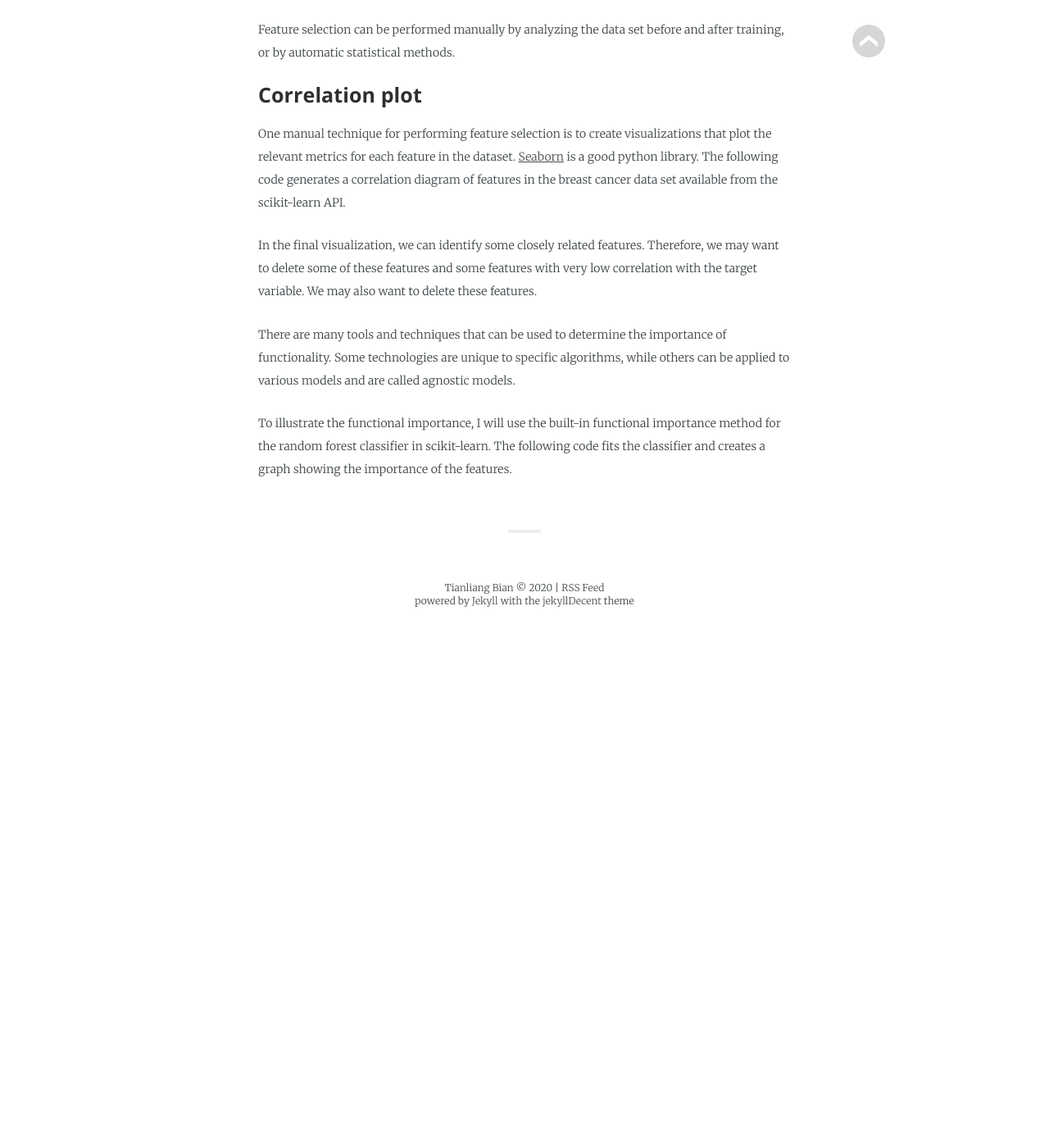
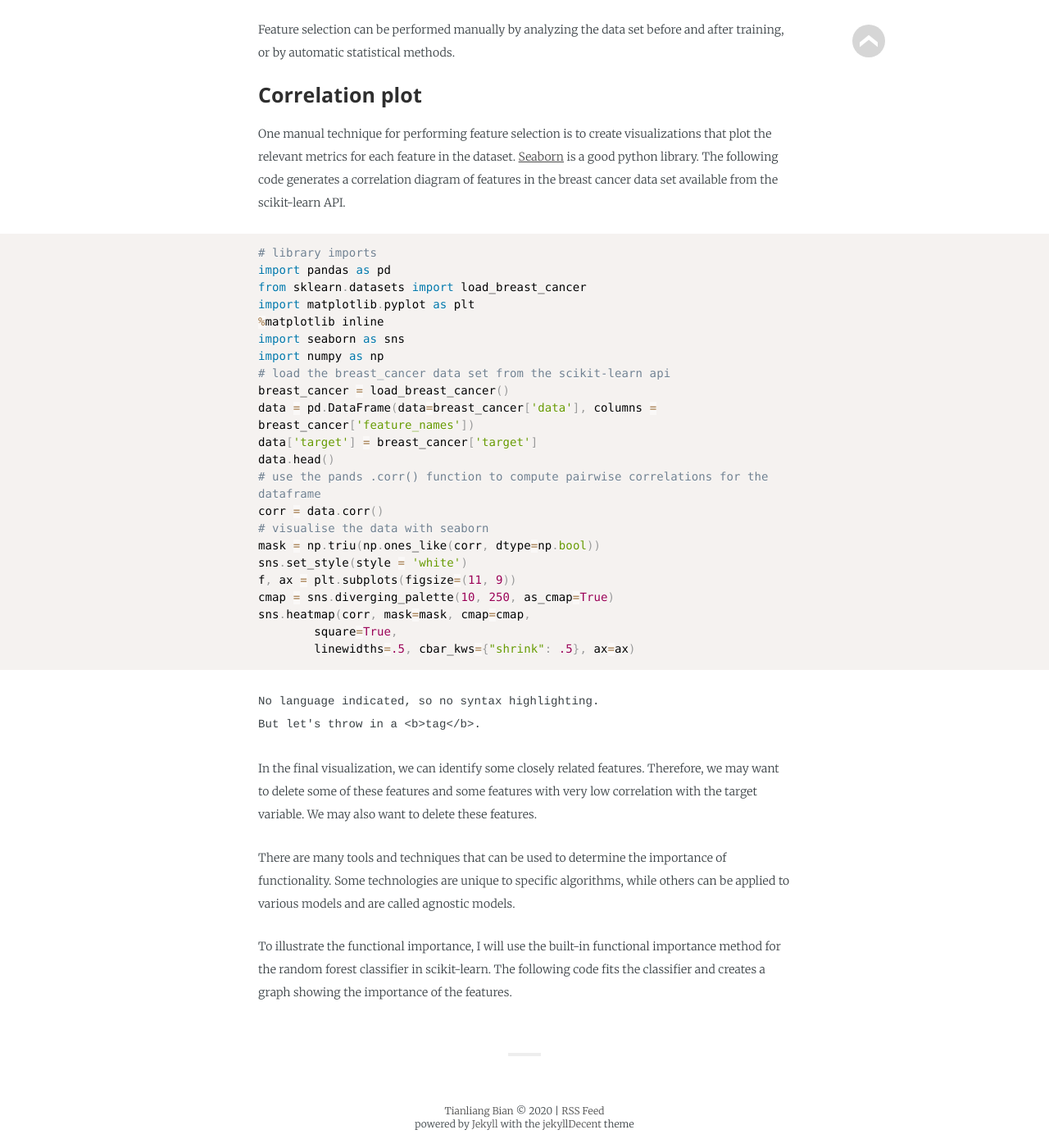
Before and after one commit to TyrionBian/tyrionbian.github.io, a Jekyll site: the page built from _posts/2019-10-16-Model_Feature.md, in a window 1280 px wide and 1400 px high, scrolled down 2043 px. Shown: the whole window at 82% size. Built offline with Jekyll 4.4.1, drawn with Linux system fonts in a browser that asks for light colours; some web fonts are replaced; before the commit the page ends 2804 px from its top, so only the background shows below that.

Commit message:
Update 2019-10-16-Model_Feature.md

````diff
--- a/_posts/2019-10-16-Model_Feature.md
+++ b/_posts/2019-10-16-Model_Feature.md
@@ -59,6 +59,36 @@ Feature selection can be performed manually by analyzing the data set before and
 One manual technique for performing feature selection is to create visualizations that plot the relevant metrics for each feature in the dataset. [Seaborn](https://seaborn.pydata.org/) is a good python library.
 The following code generates a correlation diagram of features in the breast cancer data set available from the scikit-learn API.
 
+```python
+# library imports
+import pandas as pd
+from sklearn.datasets import load_breast_cancer
+import matplotlib.pyplot as plt
+%matplotlib inline
+import seaborn as sns
+import numpy as np
+# load the breast_cancer data set from the scikit-learn api
+breast_cancer = load_breast_cancer()
+data = pd.DataFrame(data=breast_cancer['data'], columns = breast_cancer['feature_names'])
+data['target'] = breast_cancer['target']
+data.head()
+# use the pands .corr() function to compute pairwise correlations for the dataframe
+corr = data.corr()
+# visualise the data with seaborn
+mask = np.triu(np.ones_like(corr, dtype=np.bool))
+sns.set_style(style = 'white')
+f, ax = plt.subplots(figsize=(11, 9))
+cmap = sns.diverging_palette(10, 250, as_cmap=True)
+sns.heatmap(corr, mask=mask, cmap=cmap,
+        square=True,
+        linewidths=.5, cbar_kws={"shrink": .5}, ax=ax)
+```
+
+```
+No language indicated, so no syntax highlighting.
+But let's throw in a <b>tag</b>.
+```
+
 In the final visualization, we can identify some closely related features. Therefore, we may want to delete some of these features and some features with very low correlation with the target variable. We may also want to delete these features.
 
 There are many tools and techniques that can be used to determine the importance of functionality. Some technologies are unique to specific algorithms, while others can be applied to various models and are called agnostic models.
````
